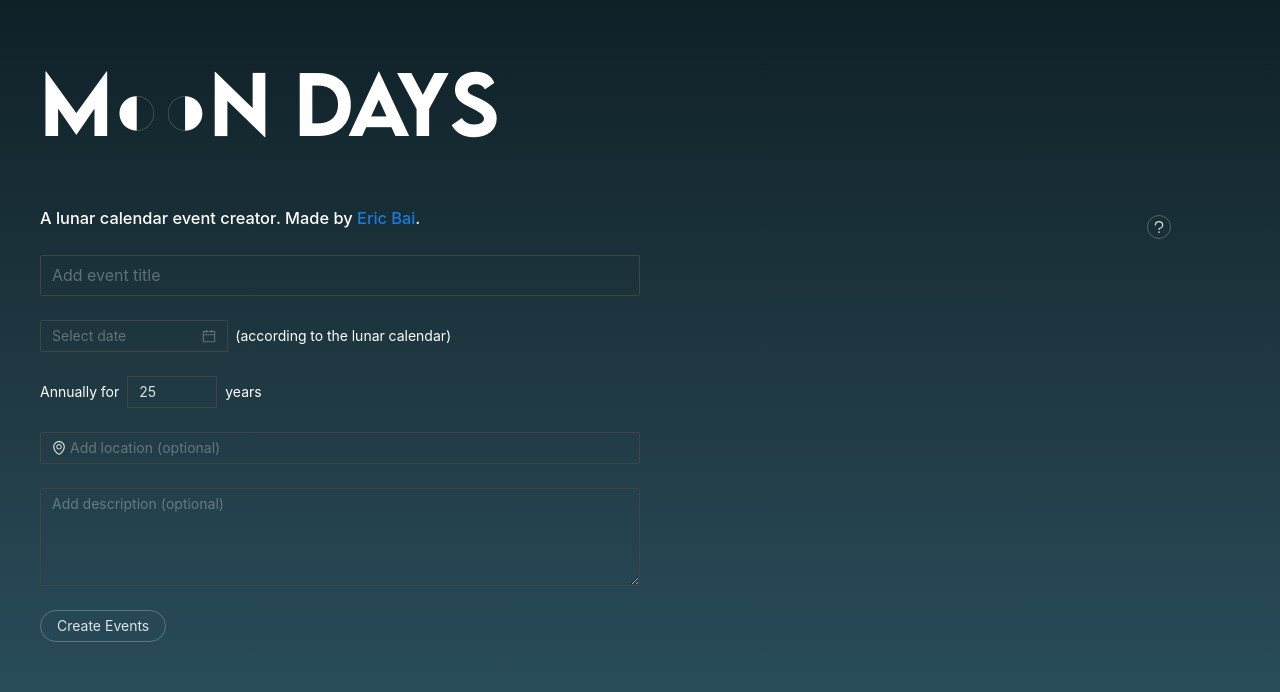
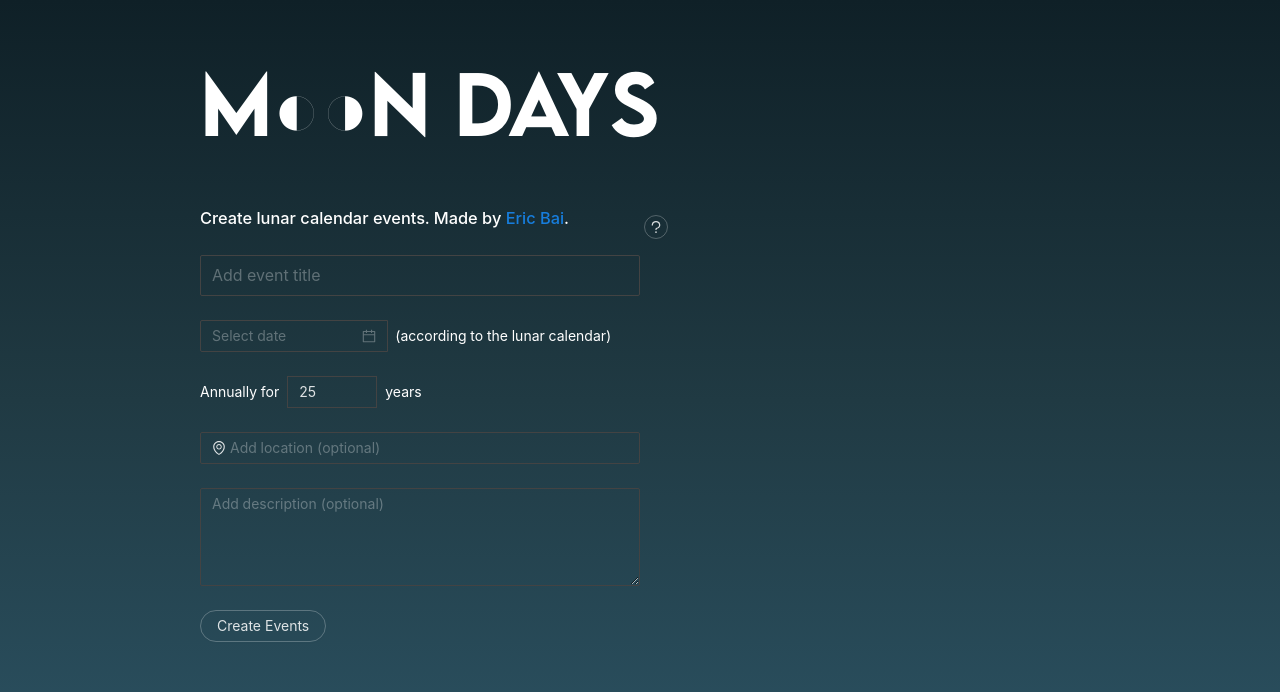
Before and after one commit to baieric/moondays, a React (Create React App) app: page / in a window 1280 px wide. Shown: the top 692 px of the page. Built offline with nearby package versions, Linux system fonts and the light colour scheme.

Commit message:
more responsive, polished text

```diff
--- a/public/index.html
+++ b/public/index.html
@@ -7,7 +7,7 @@
     <meta name="theme-color" content="#000000" />
     <meta
       name="MOON DAYS"
-      content="A lunar calendar event creator"
+      content="Create lunar calendar events"
     />
     <link rel="apple-touch-icon" href="%PUBLIC_URL%/favicon.png" />
     <!--
@@ -24,7 +24,7 @@
       work correctly both with client-side routing and a non-root public URL.
       Learn how to configure a non-root public URL by running `npm run build`.
     -->
-    <title>M◐◑N DAYS — A lunar calendar event creator</title>
+    <title>M◐◑N DAYS — Create lunar calendar events</title>
   </head>
   <body>
     <noscript>You need to enable JavaScript to run this app.</noscript>
--- a/src/App.css
+++ b/src/App.css
@@ -11,7 +11,7 @@
 }
 
 .App {
-  padding: 40px;
+  padding: 40px 200px;
   background: #0F2027;  /* fallback for old browsers */
   background: -webkit-linear-gradient(to top, #2C5364, #203A43, #0F2027);  /* Chrome 10-25, Safari 5.1-6 */
   background: linear-gradient(to top, #2C5364, #203A43, #0F2027); /* W3C, IE 10+/ Edge, Firefox 16+, Chrome 26+, Opera 12+, Safari 7+ */
@@ -30,6 +30,12 @@
   }
 }
 
+@media (max-width: 1200px) {
+  .App {
+    padding: 40px;
+  }
+}
+
 .App .white {
   color: #FFFFFF;
 }
--- a/src/App.js
+++ b/src/App.js
@@ -102,8 +102,8 @@ function App() {
     <div className="App">
       <h1 className="white">M◐◑N DAYS</h1>
       <Row gutter={8} style={{marginBottom: 8, alignItems: "center"}}>
-        <Col span={22}>
-          <h3 className="white" style={{marginBottom: 16}}>A lunar calendar event creator. Made by <a href="https://ericbai.co/">Eric Bai</a>.</h3>
+        <Col xs={22} sm={14} md={14} lg={12} xl={12}>
+          <h3 className="white" style={{marginBottom: 16}}>Create lunar calendar events. Made by <a href="https://ericbai.co/">Eric Bai</a>.</h3>
         </Col>
         <Col span={2}>
           <Button ghost size="small" shape="circle" icon={<QuestionOutlined />} onClick={() => setDrawerVisible(true)}/>
@@ -159,19 +159,19 @@ function App() {
         </Modal>
 
       <Drawer
-        title="ABOUT M◐◑N DAYS "
+        title="ABOUT M◐◑N DAYS"
         placement="right"
         closable={false}
         onClose={() => setDrawerVisible(false)}
         visible={drawerVisible}
       >
         <p>
+          My dad celebrates his birthday according to the Chinese calendar. Sadly, calendar apps do not let you create a recurring event based on these traditional calendars.
+          I made M◐◑N DAYS so that anyone can create annual lunar calendar events.
+        </p>
+        <p>
           The most commonly used calendar in the world is the Gregorian calendar.
           Some traditional holidays, such as Chinese New Year, are based on a lunisolar calendar, often colloquially called the lunar calendar.
-        </p>
-        <p>
-          My dad celebrates his birthday according to the Chinese calendar. Every year, I'm a bit confused about when to actually celebrate his birthday.
-          I made M◐◑N DAYS so that anyone can specify a lunar calendar date and create annual calendar events for their favourite calendar app.
         </p>
       </Drawer>
     </div>
```
